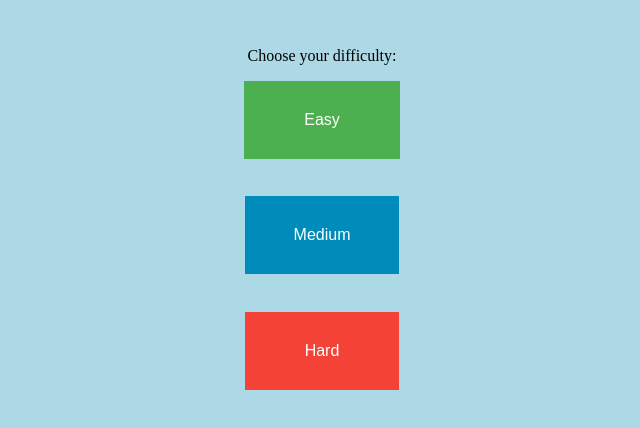
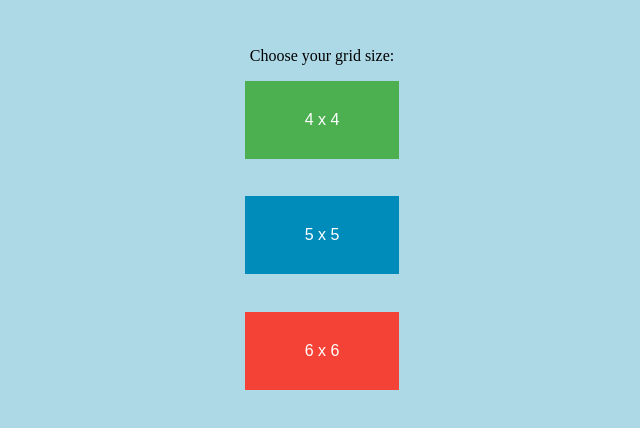
Before and after one commit to SamZhou001/sequence_game, a plain HTML site: page index.html in a window 1280 px wide. Shown: the part 210-638 px from the top of the page, 318-958 px from the left. Drawn offline with Linux system fonts and the light colour scheme.

Commit message:
edited start screen

```diff
--- a/index.html
+++ b/index.html
@@ -38,7 +38,6 @@ body {
 
 .button2 {
     background-color: #008CBA;
-    padding: 30px 49px;
 }
 .button3 {background-color: #f44336;}
 
@@ -54,15 +53,15 @@ body {
     <p style = "text-align: center">Once you find them, click on these squares in increasing order.</p>
     <p style = "text-align: center">Have fun!</p>
     <br/>
-    <p style = "text-align: center">Choose your difficulty:</p>
+    <p style = "text-align: center">Choose your grid size:</p>
     <div class = "center">
         <div class = "vspace1">
-            <button class = "button" onclick ="startGame(4, 6, 30)"> Easy </button>
+            <button class = "button" onclick ="startGame(4, 6, 30)"> 4 x 4 </button>
         </div>
         <div class = "vspace1">
-            <button class = "button button2" onclick ="startGame(5, 6, 50)"> Medium </button>
+            <button class = "button button2" onclick ="startGame(5, 6, 50)"> 5 x 5 </button>
         </div>
-        <button class = "button button3" onclick ="startGame(6, 6, 99)"> Hard </button>
+        <button class = "button button3" onclick ="startGame(6, 6, 99)"> 6 x 6 </button>
     </div>
     <script src = "game.js">
     </script>
```
